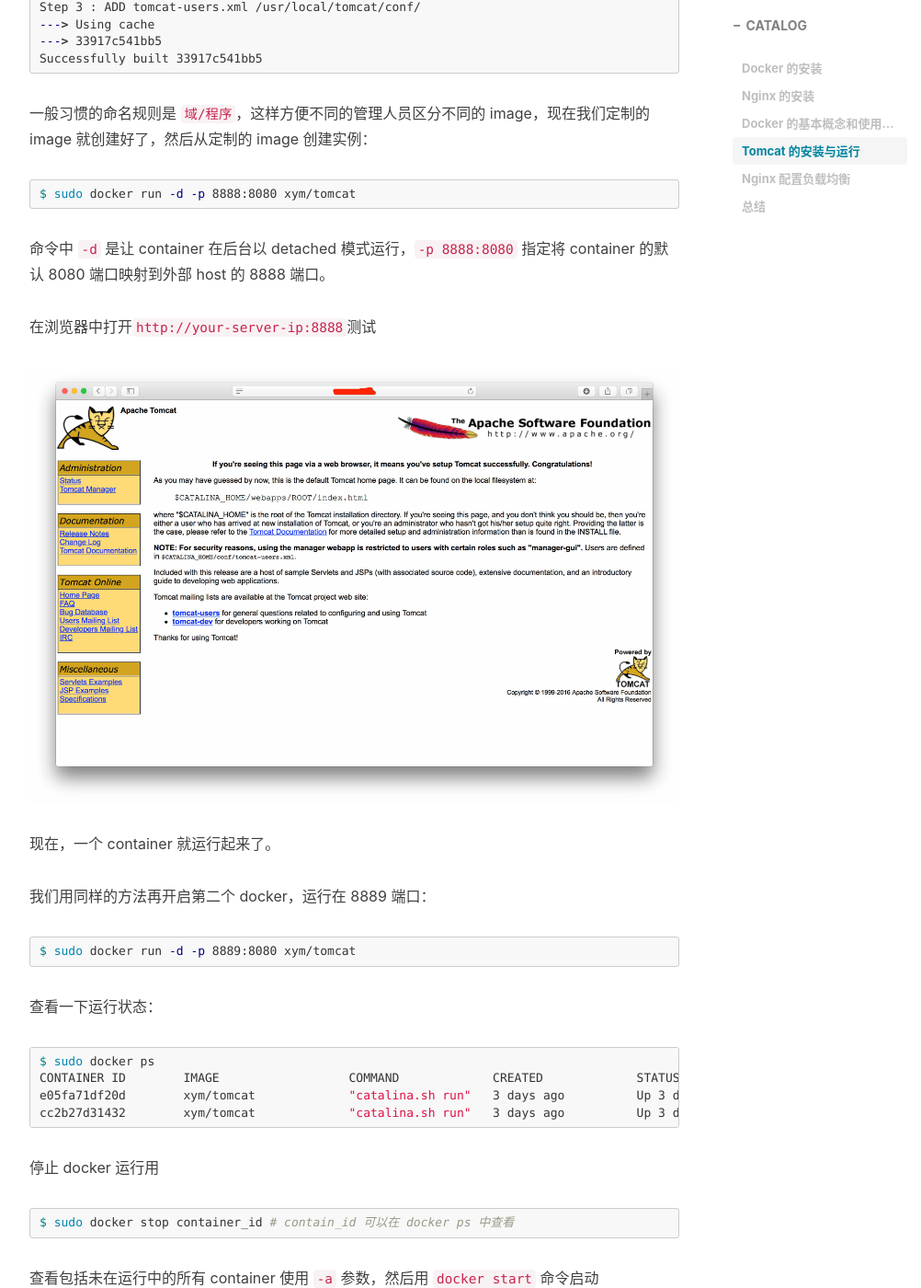
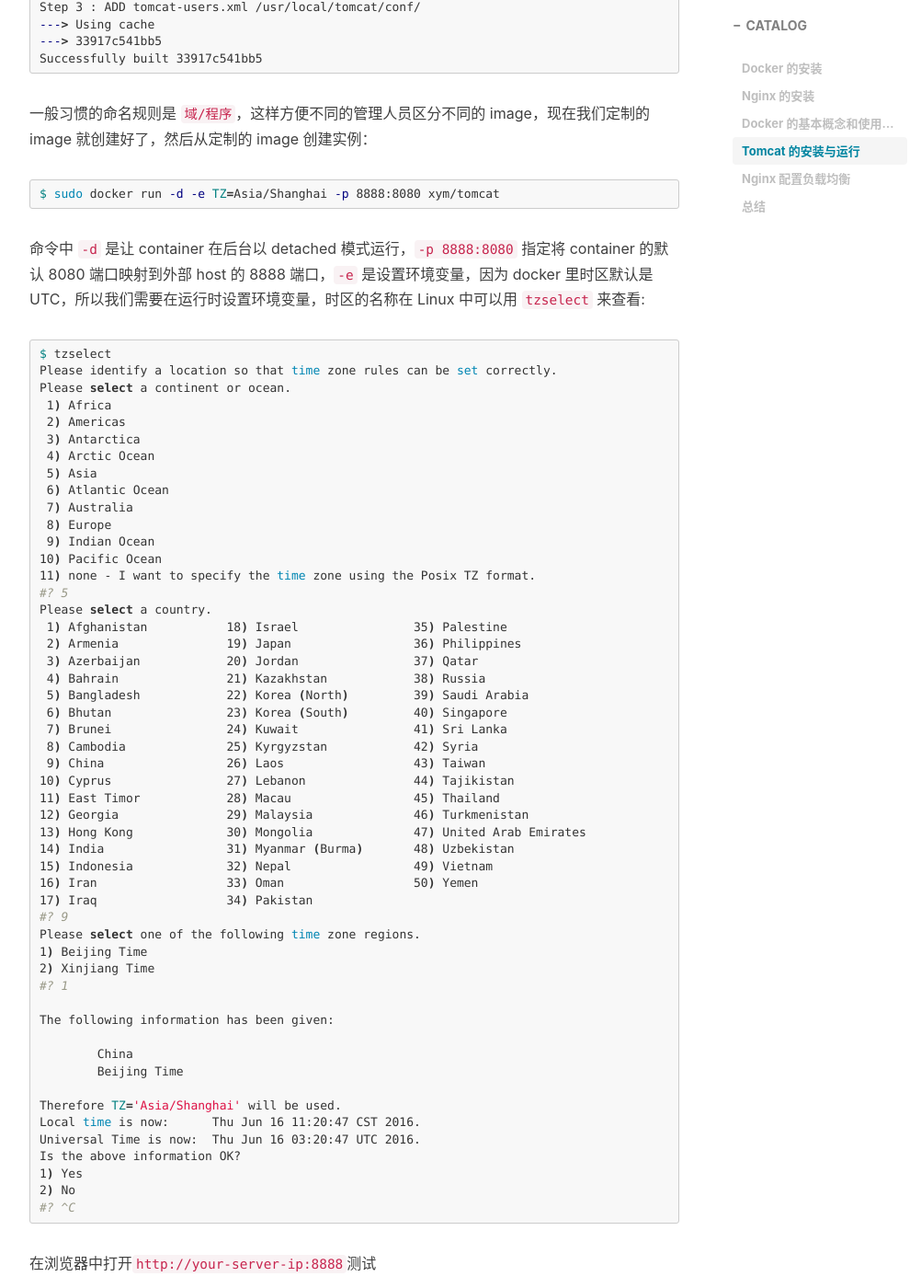
Before and after one commit to xuyumeng/xuyumeng.github.io, a Jekyll site: the page built from _posts/2016-06-15-nginx-docker-proxy.markdown, in a window 1280 px wide and 1400 px high, scrolled down 5361 px. Shown: the whole window at 92% size, without its empty margins (233-1235 px from the left). Built offline with Jekyll 4.4.1, drawn with Linux system fonts in a browser that asks for light colours; nearby versions of some CDN libraries; comment, search, counter and statistics services are not loaded; some of the changed text lies outside the part shown.

Commit message:
Add timezone setting

````diff
--- a/_posts/2016-06-15-nginx-docker-proxy.markdown
+++ b/_posts/2016-06-15-nginx-docker-proxy.markdown
@@ -131,7 +131,7 @@
 最简单的使用方法是直接用 `docker run` 命令，docker 会直接下载之后运行，我们这里使用 tomcat 6.0：
 
 ```bash
-$ sudo docker run -p 8080:8080 tomcat:6.0
+$ sudo docker run -d -p 8080:8080 tomcat:6.0
 ```
 
 这个命令会下载 tomcat image 后运行 Tomcat 6.0，并将创建的 container 的8080端口暴露到宿主机器的8080端口（目前看来，container 再创建之后端口就不能更改了），这时用 `docker ps` 命令可以查看运行中的 container
@@ -189,10 +189,64 @@
 一般习惯的命名规则是 `域/程序`，这样方便不同的管理人员区分不同的 image，现在我们定制的 image 就创建好了，然后从定制的 image 创建实例：
 
 ```bash
-$ sudo docker run -d -p 8888:8080 xym/tomcat
+$ sudo docker run -d -e TZ=Asia/Shanghai -p 8888:8080 xym/tomcat
 ```
 
-命令中 `-d` 是让 container 在后台以 detached 模式运行，`-p 8888:8080` 指定将 container 的默认 8080 端口映射到外部 host 的 8888 端口。
+命令中 `-d` 是让 container 在后台以 detached 模式运行，`-p 8888:8080` 指定将 container 的默认 8080 端口映射到外部 host 的 8888 端口，`-e` 是设置环境变量，因为 docker 里时区默认是 UTC，所以我们需要在运行时设置环境变量，时区的名称在 Linux 中可以用 `tzselect` 来查看:
+
+```bash
+$ tzselect
+Please identify a location so that time zone rules can be set correctly.
+Please select a continent or ocean.
+ 1) Africa
+ 2) Americas
+ 3) Antarctica
+ 4) Arctic Ocean
+ 5) Asia
+ 6) Atlantic Ocean
+ 7) Australia
+ 8) Europe
+ 9) Indian Ocean
+10) Pacific Ocean
+11) none - I want to specify the time zone using the Posix TZ format.
+#? 5
+Please select a country.
+ 1) Afghanistan		  18) Israel		    35) Palestine
+ 2) Armenia		  19) Japan		    36) Philippines
+ 3) Azerbaijan		  20) Jordan		    37) Qatar
+ 4) Bahrain		  21) Kazakhstan	    38) Russia
+ 5) Bangladesh		  22) Korea (North)	    39) Saudi Arabia
+ 6) Bhutan		  23) Korea (South)	    40) Singapore
+ 7) Brunei		  24) Kuwait		    41) Sri Lanka
+ 8) Cambodia		  25) Kyrgyzstan	    42) Syria
+ 9) China		  26) Laos		    43) Taiwan
+10) Cyprus		  27) Lebanon		    44) Tajikistan
+11) East Timor		  28) Macau		    45) Thailand
+12) Georgia		  29) Malaysia		    46) Turkmenistan
+13) Hong Kong		  30) Mongolia		    47) United Arab Emirates
+14) India		  31) Myanmar (Burma)	    48) Uzbekistan
+15) Indonesia		  32) Nepal		    49) Vietnam
+16) Iran		  33) Oman		    50) Yemen
+17) Iraq		  34) Pakistan
+#? 9
+Please select one of the following time zone regions.
+1) Beijing Time
+2) Xinjiang Time
+#? 1
+
+The following information has been given:
+
+	China
+	Beijing Time
+
+Therefore TZ='Asia/Shanghai' will be used.
+Local time is now:	Thu Jun 16 11:20:47 CST 2016.
+Universal Time is now:	Thu Jun 16 03:20:47 UTC 2016.
+Is the above information OK?
+1) Yes
+2) No
+#? ^C
+```
 
 在浏览器中打开`http://your-server-ip:8888`测试
 
@@ -203,7 +257,7 @@
 我们用同样的方法再开启第二个 docker，运行在 8889 端口：
 
 ```bash
-$ sudo docker run -d -p 8889:8080 xym/tomcat
+$ sudo docker run -d -e TZ=Asia/Shanghai -p 8889:8080 xym/tomcat
 ```
 
 查看一下运行状态：
@@ -231,7 +285,7 @@
 最后还需要一个 container 单独运行管理后台：
 
 ```bash
-$ sudo docker run -d -p 8890:8080 xym/tomcat
+$ sudo docker run -d -e TZ=Asia/Shanghai -p 8890:8080 xym/tomcat
 ```
 
 现在我们分别在 8888、8889 和 8890 三个端口运行了独立的 tomcat 应用，下一步就是需要配置 nginx 做负载均衡
````
